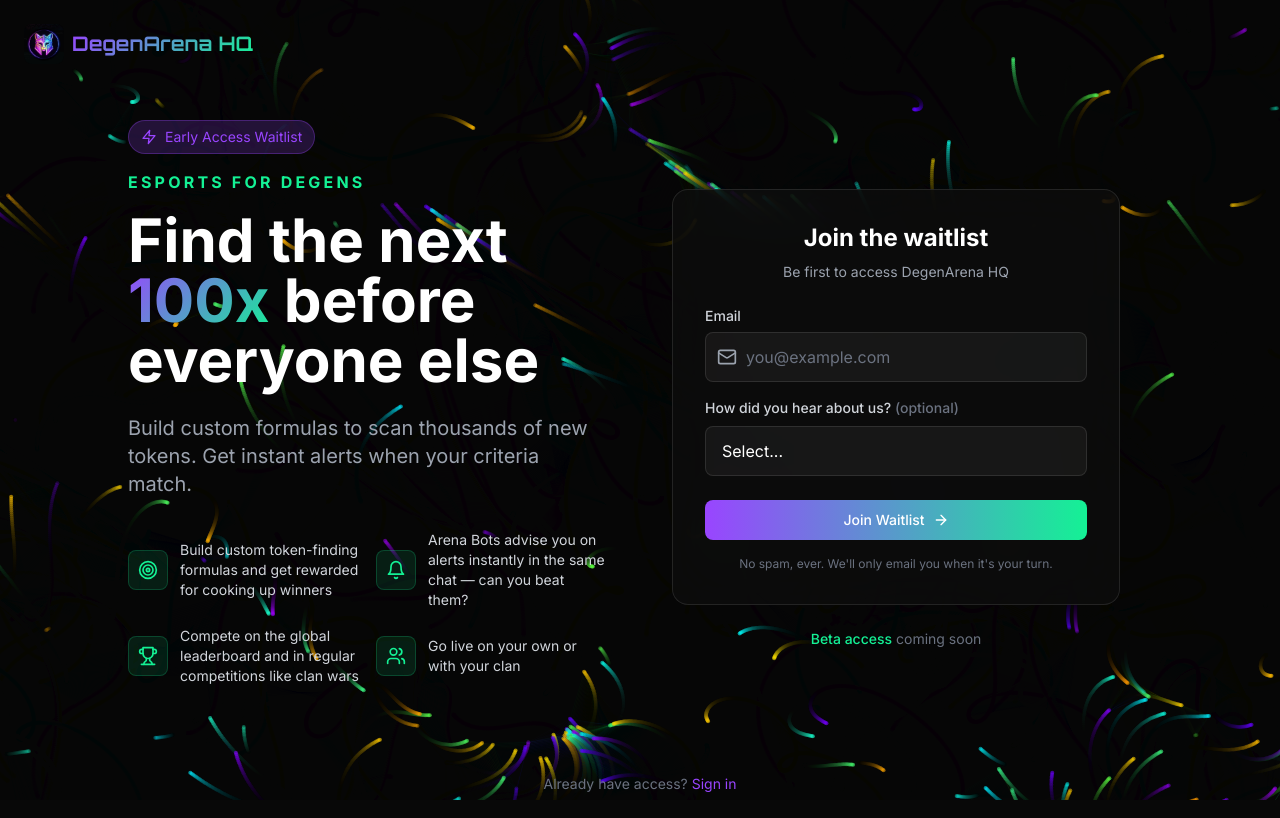
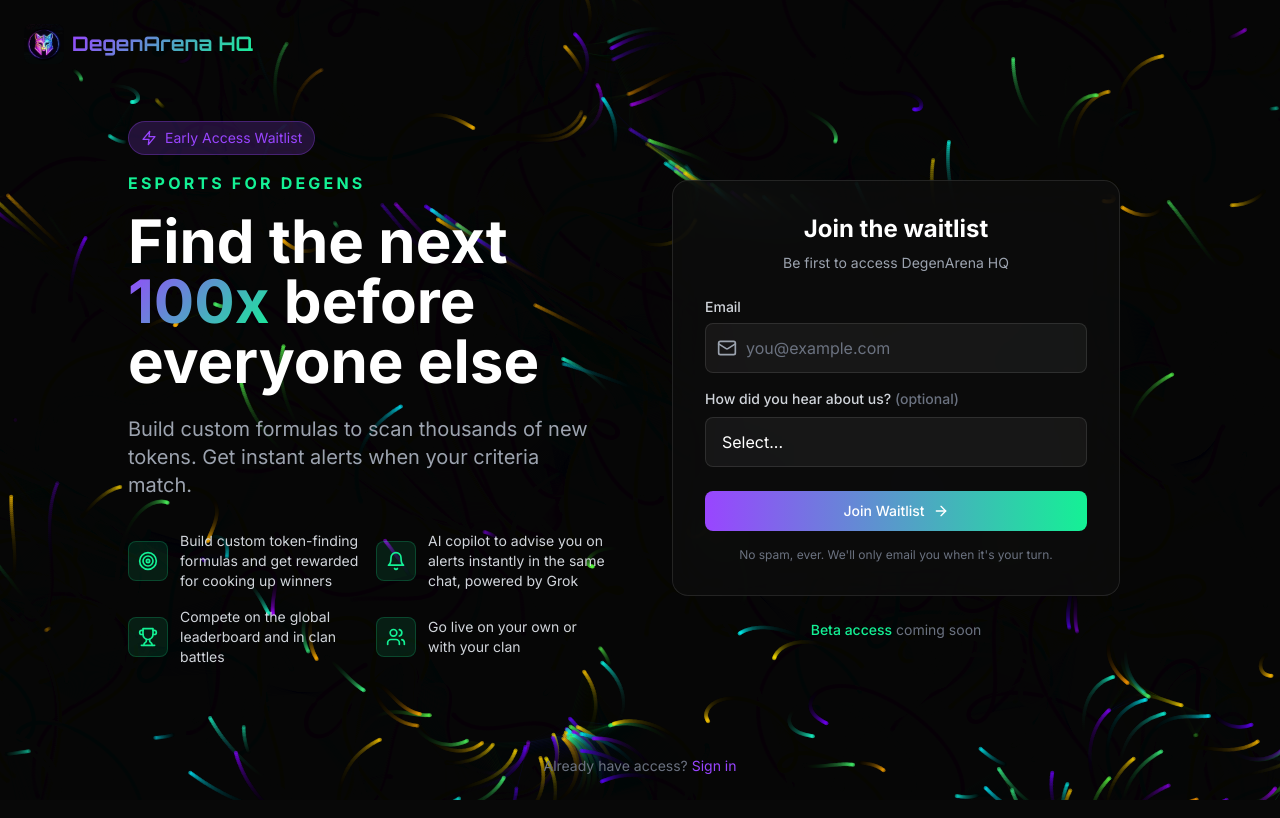
Before and after one commit to volynsal/degenarena, a Next.js app: page /waitlist in a window 1280 px wide. Built offline with nearby package versions, Linux system fonts and the light colour scheme; no server answers.

Commit message:
Cleaning up the waitlist page

```diff
--- a/src/app/waitlist/page.tsx
+++ b/src/app/waitlist/page.tsx
@@ -9,8 +9,8 @@ import { Mail, ArrowRight, Zap, Check, Trophy, Target, Bell, Users } from 'lucid
 
 const features = [
   { icon: Target, text: 'Build custom token-finding formulas and get rewarded for cooking up winners' },
-  { icon: Bell, text: 'Arena Bots advise you on alerts instantly in the same chat — can you beat them?' },
-  { icon: Trophy, text: 'Compete on the global leaderboard and in regular competitions like clan wars' },
+  { icon: Bell, text: 'AI copilot to advise you on alerts instantly in the same chat, powered by Grok' },
+  { icon: Trophy, text: 'Compete on the global leaderboard and in clan battles' },
   { icon: Users, text: 'Go live on your own or with your clan' },
 ]
 
```
